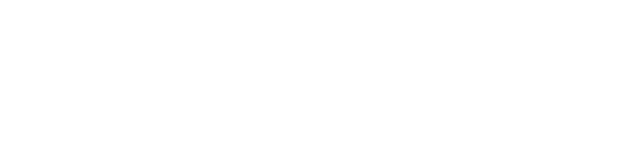
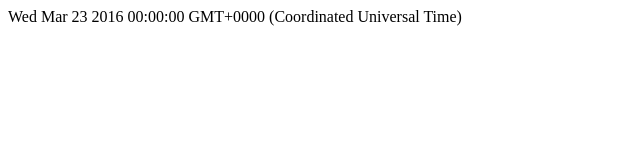
Before and after one commit to nyraxle/lean-scaffolding-webpack, a website built with webpack: page index.html in a window 1280 px wide. Shown: the whole page, without its empty margins (0-640 px from the left). Built offline with nearby package versions, Linux system fonts and the light colour scheme.

Commit message:
feat(index): fix index pages

```diff
--- a/index.html
+++ b/index.html
@@ -5,6 +5,7 @@
         <title>Title</title>
     </head>
     <body>
-        <script type="text/javascript" src="js/bundle.js" charset="utf-8"></script>
+        <span id="date"></span>
+        <script type="text/javascript" src="bundle.js" charset="utf-8"></script>
     </body>
 </html>
--- a/package.json
+++ b/package.json
@@ -2,7 +2,7 @@
   "name": "basic-html5",
   "version": "1.0.0",
   "description": "Basic html5 project scaffolding using gulp and sass",
-  "main": "gulpfile.js",
+  "main": "index.js",
   "scripts": {
     "test": "echo \"Error: no test specified\" && exit 1"
   },
@@ -27,5 +27,8 @@
     "webpack": "^1.12.14",
     "webpack-dev-server": "^1.14.1",
     "webpack-stream": "^3.1.0"
+  },
+  "dependencies": {
+    "express": "^4.13.4"
   }
 }
--- a/src/js/entry.js
+++ b/src/js/entry.js
@@ -1,3 +1,7 @@
 import Placeholder from './Placeholder.js';
 
-console.log(Placeholder);
+let placeholder = new Placeholder('placeholder', 'entryjs');
+
+console.log(placeholder.date);
+
+document.getElementById('date').innerHTML = placeholder.date;
--- a/src/js/placeholder.js
+++ b/src/js/placeholder.js
@@ -1,6 +1,10 @@
 class Placeholder {
-  toString() {
-    return 'Default file to test export, gulp and babel configurations';
+  constructor() {
+    this._date = new Date();
+  }
+
+  get date() {
+    return new Date(Date.UTC(this._date.getUTCFullYear(), this._date.getUTCMonth(), this._date.getUTCDate()));
   }
 }
 
```
